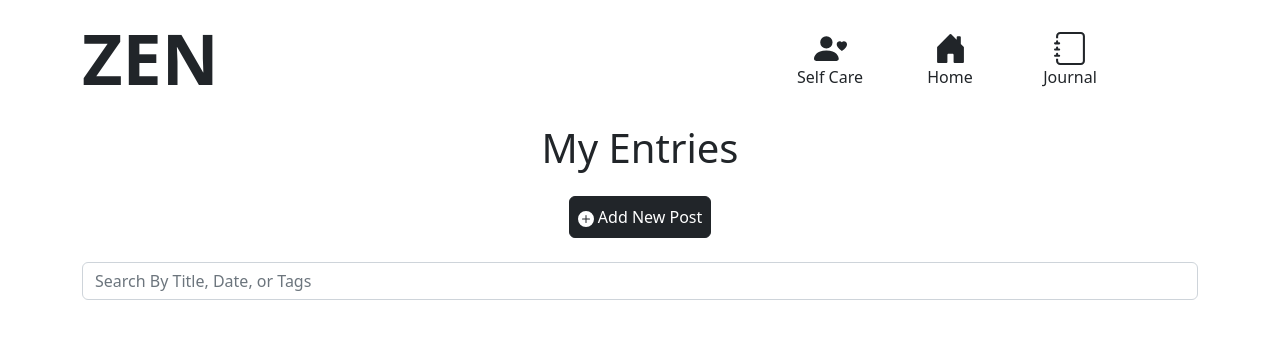
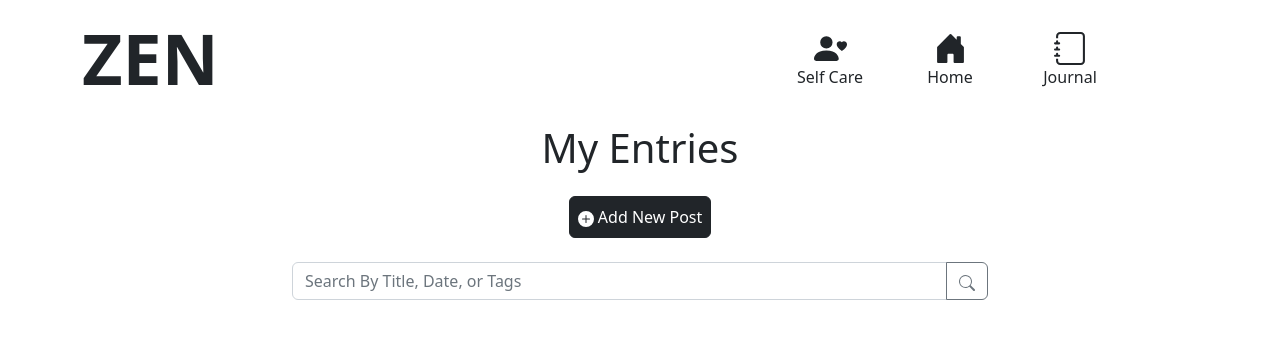
Before and after one commit to rominadouk/zen_frontend, a React (Create React App) app: page /journals in a window 1280 px wide. Shown: the top 338 px of the page. Built offline with nearby package versions, Linux system fonts and the light colour scheme; no server answers.

Commit message:
fixed some error messages

```diff
--- a/package.json
+++ b/package.json
@@ -53,5 +53,9 @@
   "browser": {
     "crypto": false,
     "stream": false
+  },
+  "devDependencies": {
+    "webpack": "^5.79.0",
+    "webpack-cli": "^5.0.1"
   }
 }
--- a/src/App.js
+++ b/src/App.js
@@ -5,8 +5,7 @@ import JournalViews from "./pages/JournalViews.js"
 import NavBar from "./components/NavBar.jsx"
 import JournalPost from "./pages/JournalPost.js"
 import UpdatePost from "./components/UpdatePost.jsx"
-import Register from "./pages/Register.js"
-import Login from "./pages/Login.js"
+
 
 const App = () => {
   return (
@@ -18,8 +17,7 @@ const App = () => {
       <Route path="/selfcare" element={<SelfCare />} />
       <Route path="/newpost" element={<JournalPost />} />
       <Route path='/updatepost/:id' element={<UpdatePost />} />
-      {/* <Route path='/register' element={<Register />} />
-      <Route path='/login' element={<Login />} /> */}
+
     </Routes>
     </>
   );
--- a/src/components/Affirmation.jsx
+++ b/src/components/Affirmation.jsx
@@ -1,11 +1,11 @@
-import { useState, useEffect } from 'react';
+import { useState, useEffect, useMemo } from 'react';
 import { Container, Row, Col } from 'react-bootstrap'
 import './Affirmation.css'
 
 
 const Affirmation = () => {
     const [dailyaffirmation, setDailyAffirmation] = useState('')
-    const affirmations = [
+    const affirmations = useMemo(() =>  [
         "You got this",
         "You'll figure it out",
         "You're a smart cookie",
@@ -53,16 +53,12 @@ const Affirmation = () => {
         "Starting is the most difficult step - but you can do it",
         "Don't forget to enjoy the journey",
         "It's not a mistake, it's a learning opportunity",
-      ];
+      ], []);
 
-      const randomAffirmation = () => {
-        let randomValue = Math.floor(Math.random() * affirmations.length)
-        setDailyAffirmation(affirmations[randomValue])
-      };
-
-      useEffect(()=> {
-        randomAffirmation();
-      }, [])
+      useEffect(() => {
+        const randomValue = Math.floor(Math.random() * affirmations.length);
+        setDailyAffirmation(affirmations[randomValue]);
+      },[affirmations]);
 
     return (
         <>
--- a/src/pages/JournalViews.css
+++ b/src/pages/JournalViews.css
@@ -24,12 +24,14 @@
     .post-container {
         max-width: 700px !important;
     }
+    .filter-container {
+        max-width: 720px !important;
+    }
     .title-column, .date-column {
         font-size: 20px;
     }
 
     #post-text {
         font-size: 18px;
-
     }
 }
--- a/src/pages/JournalViews.js
+++ b/src/pages/JournalViews.js
@@ -1,15 +1,15 @@
 import axios from 'axios'
 import './JournalViews.css'
 import { useState, useEffect } from 'react'
-import { Container, Row, Col, DropdownButton, Dropdown, Form } from 'react-bootstrap'
+import { Container, Row, Col, InputGroup, FormControl, Button} from 'react-bootstrap'
 import { useNavigate } from 'react-router-dom'
 import { PlusCircleFill } from 'react-bootstrap-icons'
 import { TrashFill } from 'react-bootstrap-icons'
+import { Search } from 'react-bootstrap-icons'
 
 const JournalViews = () => {
     const [displayPost, setDisplayPost] = useState('');
     const [journals, setJournals] = useState([]);
-    const [filterType, setFilterType] = useState('title')
     const [searchTerm, setSearchTerm] = useState('')
     const navigate = useNavigate();
 
@@ -48,6 +48,8 @@ const JournalViews = () => {
         tag.toLowerCase().includes(searchTerm.toLowerCase())
         )) {
             return journal
+        } else {
+            return null
         }
        });
 
@@ -60,15 +62,11 @@ const JournalViews = () => {
                 </Container>
                 <Container className='filter-container'>
                     <Row>
-                        {/* <Col>
-                            <DropdownButton title={`Filter by ${filterType}`}>
-                                <Dropdown.Item onClick={()=> setFilterType('title')}>Title</Dropdown.Item>
-                                <Dropdown.Item onClick={() => setFilterType('date')}>Date</Dropdown.Item>
-                                <Dropdown.Item onClick={()=> setFilterType('tags')}>Tags</Dropdown.Item>
-                            </DropdownButton>
-                        </Col> */}
                         <Col>
-                            <Form.Control type='text' placeholder='Search By Title, Date, or Tags' value={searchTerm} onChange={(e)=> setSearchTerm(e.target.value)} />
+                        <InputGroup>
+                            <FormControl type='text' placeholder='Search By Title, Date, or Tags' value={searchTerm} onChange={(e)=> setSearchTerm(e.target.value)} />
+                            <Button variant='outline-secondary' id="search-button"> <Search /> </Button>
+                        </InputGroup>
                         </Col>
                     </Row>
                 </Container>
--- a/src/pages/SelfCare.js
+++ b/src/pages/SelfCare.js
@@ -1,5 +1,4 @@
 import React, { useState } from 'react';
-import { Pie } from 'react-chartjs-2';
 
 
 
```
Also changed, not shown: src/pages/Home.js (+1 -35 lines), 1 other file (tests, documents, lock files or other folders).
